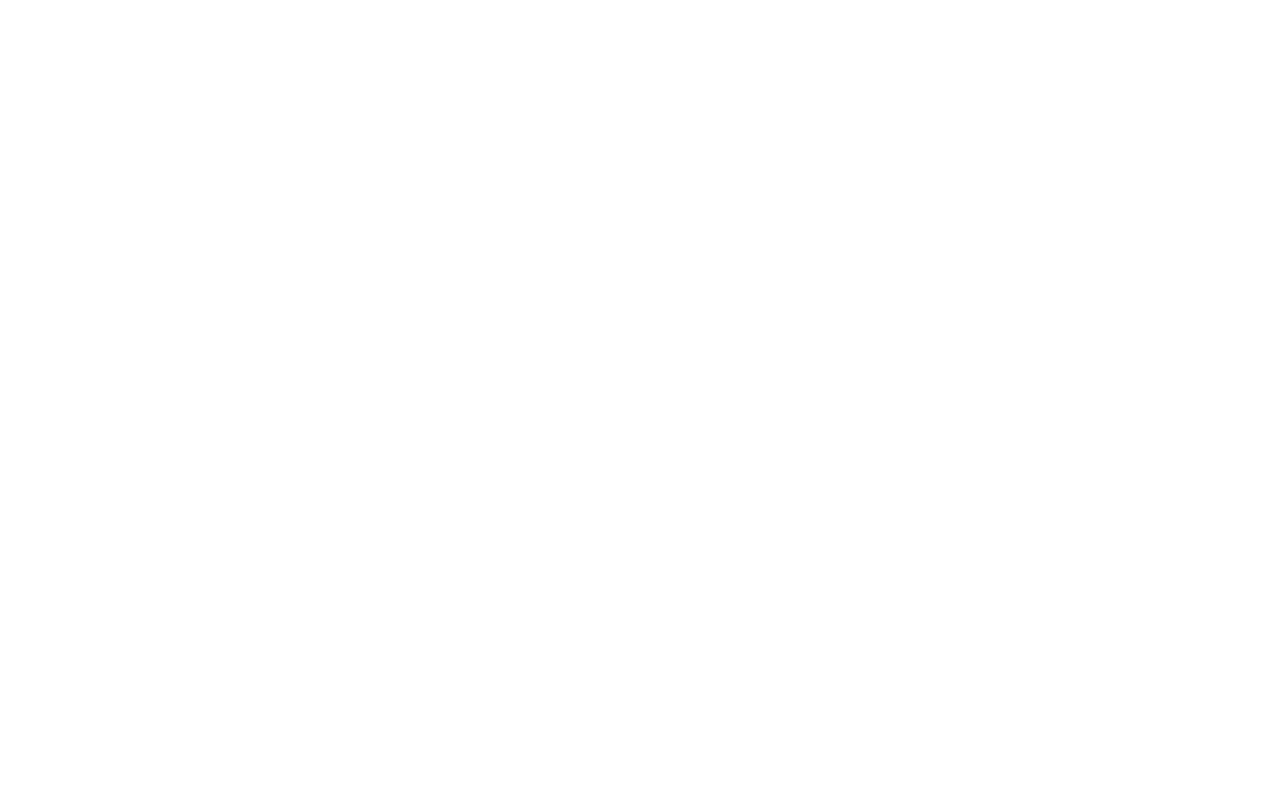
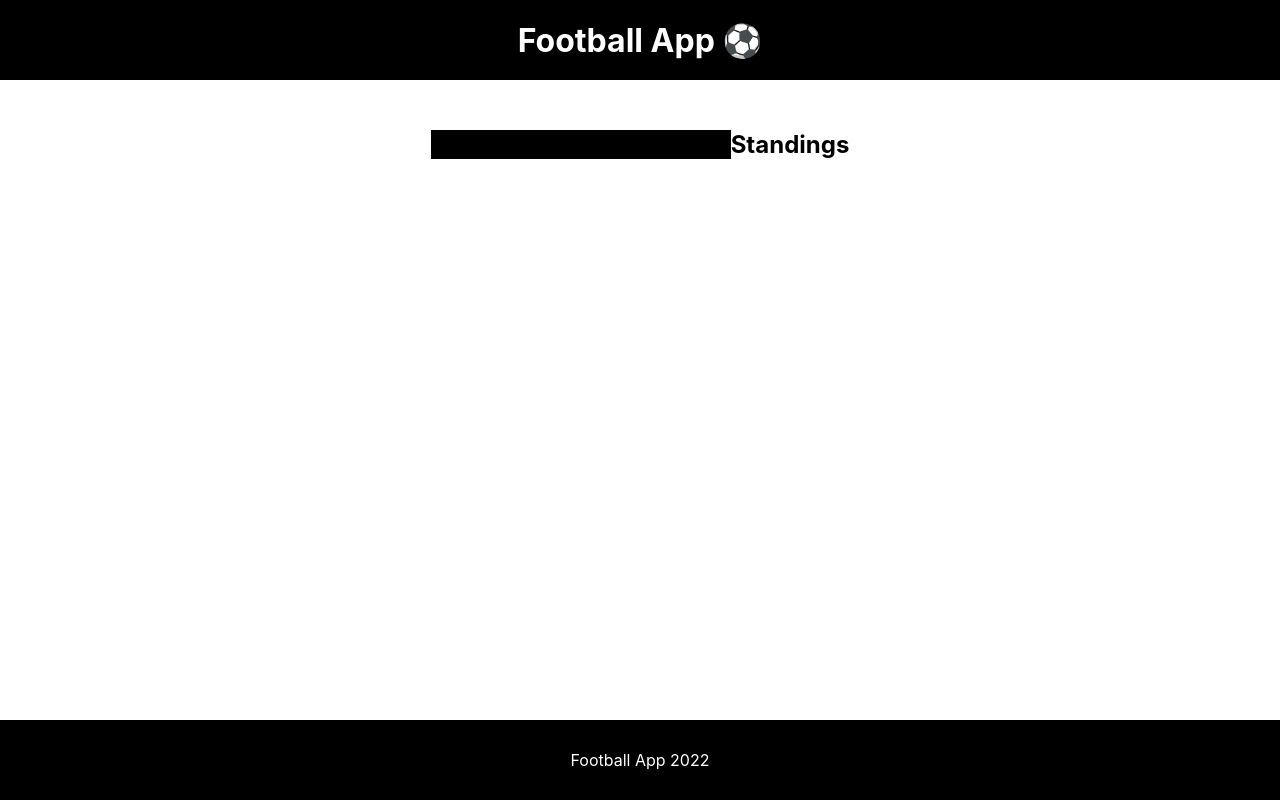
Before and after one commit to GachomoX/myfootball-app, a React (Create React App) app: page / in a window 1280 px wide. Built offline with nearby package versions, Linux system fonts and the light colour scheme.

Commit message:
2nd commit

```diff
--- a/src/App.css
+++ b/src/App.css
@@ -0,0 +1,65 @@
+*{
+  box-sizing: border-box;
+  margin: 0;
+  padding: 0;
+}
+
+.navbar{
+  width: 100%;
+  height: 10vh;
+  background-color:#000000;
+  color: #ffff;
+  display: flex;
+  align-items: center;
+  justify-content: center;
+  text-align: center;
+
+}
+
+.content-container{
+  width: 100%;
+  min-height: 80vh;
+  display: flex;
+  align-items: center;
+  flex-direction: column;
+}
+
+.tabs{
+  display: flex;
+  flex-direction: row;
+  width: 100%;
+  align-items: center;
+  justify-content: center;
+  margin: 50px 0;
+}
+
+.tab-leagues{
+  width: 300px;
+  display: flex;
+  align-items: center;
+  justify-content: center;
+  background-color: #000000;
+  color: #fffff;
+}
+
+.tab-settings{
+  width: 300px;
+  display: flex;
+  align-items: center;
+  justify-content: center;
+  background-color: #000000;
+  color: #fffff;
+
+}
+
+.footer{
+  width: 100%;
+  height: 10vh;
+  background-color:#000000;
+  color: #ffff;
+  display: flex;
+  align-items: center;
+  justify-content: center;
+  text-align: center;
+
+}
--- a/src/App.js
+++ b/src/App.js
@@ -1,9 +1,15 @@
+import './App.css';
+import NavBar from './components/NavBar';
+import Footer from './components/Footer';
+import Content from './components/Content';
 
-import './App.css';
 
 function App() {
   return (
     <div className="App">
+      <NavBar/>
+      <Content/>
+      <Footer/>
 
     </div>
   );
--- a/src/components/Content.js
+++ b/src/components/Content.js
@@ -0,0 +1,20 @@
+import React from 'react'
+import '../App.css'
+const Content = () => {
+  return (
+    <div className ='content-container'>
+        <div className='tabs'>
+            <div className='tab-leagues'>
+                <h2>Leagues</h2>
+
+            </div>
+            <div classname='tab-standings'>
+                <h2>Standings</h2>
+            </div>
+        </div>
+
+    </div>
+  )
+}
+
+export default Content
--- a/src/components/Footer.js
+++ b/src/components/Footer.js
@@ -0,0 +1,13 @@
+import React from 'react'
+import '../App.css'
+
+const Footer = () => {
+  return (
+    <div className='footer'>
+        <p>Football App 2022</p>
+
+    </div>
+  )
+}
+
+export default Footer
--- a/src/components/NavBar.js
+++ b/src/components/NavBar.js
@@ -0,0 +1,13 @@
+import React from 'react'
+import '../App.css'
+
+const NavBar = () => {
+  return (
+    <div className='navbar'>
+        <h1>Football App ⚽</h1>
+
+    </div>
+  )
+}
+
+export default NavBar
```
